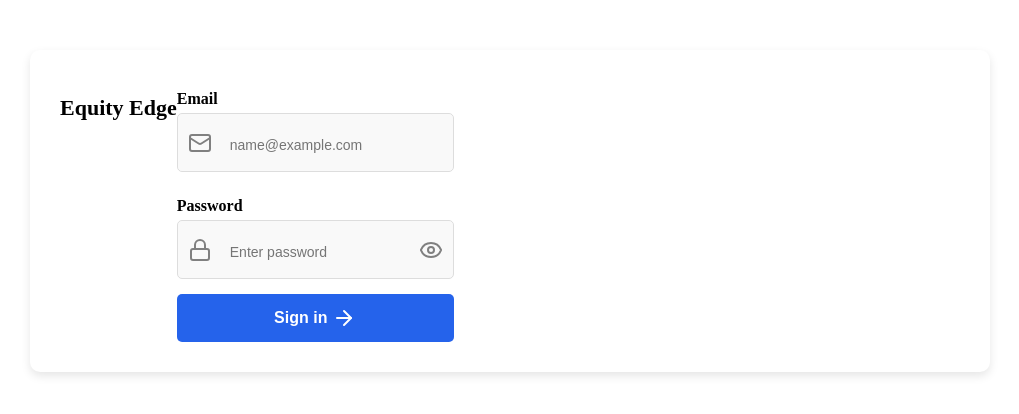
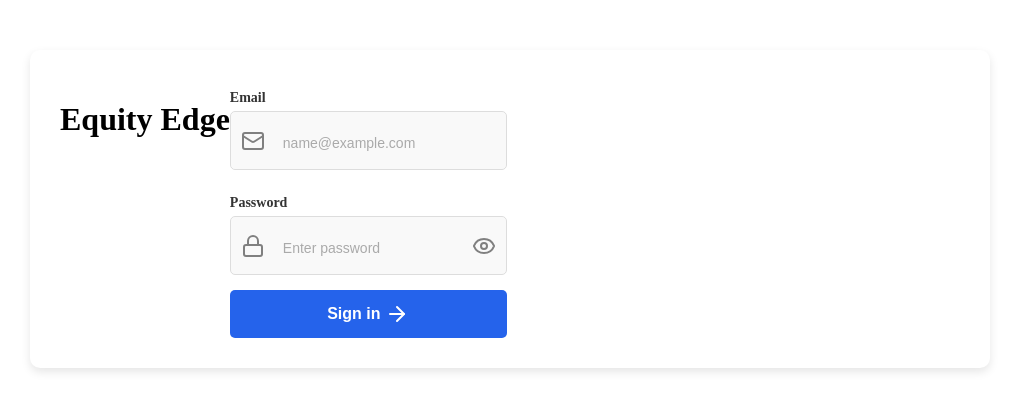
Before and after one commit to mohan1999-bce/EquityEdge-Technologies, a React (Vite) app: page / in a window 1280 px wide. Shown: the top 414 px of the page, without its empty margins (130-1149 px from the left). Built offline with nearby package versions, Linux system fonts and the light colour scheme.

Commit message:
merged navbar

```diff
--- a/package.json
+++ b/package.json
@@ -13,7 +13,7 @@
     "lucide-react": "^0.482.0",
     "react": "^19.0.0",
     "react-dom": "^19.0.0",
-    "react-router-dom": "^7.3.0",
+    "react-router-dom": "^7.4.0",
     "react-toastify": "^11.0.5"
   },
   "devDependencies": {
--- a/src/App.jsx
+++ b/src/App.jsx
@@ -3,6 +3,11 @@
 import Googin from './Componets/Login/sample';
 import TradeProLogin from './Componets/Login/Equity';
 import Navbar from './Componets/Login/Navbar';
+import About from './Componets/Login/About';
+import Market from './Componets/Login/Market';
+import Portfolio from './Componets/Login/Portfolio';
+import {BrowserRouter as Router,Routes,Route} from 'react-router-dom';
+
 
 //import './App.css'npm install vite --save-dev
 //
@@ -12,13 +17,28 @@
    isLoggedIn:false
 
   });
+  const handLeLogout =()=>{
+    setUser((prevState)=>({
 
+      ...prevState,
+      isLoggedIn:false
+    }));
+  }
 
 
   return (
       <>
-      {user.isLoggedIn && <Navbar/>}
-      {!user.isLoggedIn && < Googin setUserInParentComponent ={setUser}/>}
+      <Router>
+       {user.isLoggedIn && <Navbar handLeLogout={handLeLogout} />}
+       <Routes>
+         <Route path="/About" element={user.isLoggedIn ? <About /> : <Googin setUserInParentComponent={setUser} />} />
+         <Route path="/" element={user.isLoggedIn ? <Portfolio /> : <Googin setUserInParentComponent={setUser} />} />
+         <Route path="/Market" element={user.isLoggedIn ? <Market /> : <Googin setUserInParentComponent={setUser} />} />
+         <Route path="/Portfolio" element={user.isLoggedIn ? <Portfolio /> : <Googin setUserInParentComponent={setUser} />} />
+       </Routes>
+     </Router>
+
+
      </>
 
 
--- /dev/null
+++ b/src/Componets/Login/About.jsx
@@ -0,0 +1,9 @@
+const About = () => {
+    return (
+        <>
+            <p>Hello</p>
+        </>
+    );
+};
+
+export default About;
--- /dev/null
+++ b/src/Componets/Login/Market.jsx
@@ -0,0 +1,12 @@
+const Market = ()=>{
+    return (
+    <>
+
+     <p>Market
+      </p>
+
+    </>);
+
+
+};
+export default Market;
--- a/src/Componets/Login/Navbar.jsx
+++ b/src/Componets/Login/Navbar.jsx
@@ -1,29 +1,37 @@
 import React from "react";
 import "../styles/Navbar.css"; // Import CSS file
 
-const Navbar = () => {
+import {Link} from "react-router-dom";
+
+const Navbar = ({handLeLogout}) => {
+
     return (
+
+
         <nav className="navbar">
             {/* Logo Section */}
             <div className="logo">
                 <span className="chart-icon">📊</span>
-                <span className="brand-name">TradePro</span>
+
+                <span className="brand-name">Equity Edge</span>
+
             </div>
 
             {/* Navigation Links */}
             <div className="nav-links">
-                <a href="/">Features</a>
-                <a href="/">Pricing</a>
-                <a href="/">Login Templates</a>
-                <a href="/">Contact</a>
+
+                <Link to="/About">About</Link>
+                <Link to="/Portfolio">Portfolio</Link>
+                <Link to="/Market">Market</Link>
+
+            </div>
+            <div className='navbar-right'>
+                <button onClick={()=>handLeLogout()} classname="navbar-button">Logout</button>
+
             </div>
 
-            {/* API Docs Button */}
-            <div className="api-docs">
-                <a href="/" className="api-button">
-                    API Docs ↗
-                </a>
-            </div>
+
+
         </nav>
     );
 };
--- /dev/null
+++ b/src/Componets/Login/Portfolio.jsx
@@ -0,0 +1,9 @@
+const Portfolio = ()=>{
+    return (<>
+    <p>portfolio</p>
+
+    </>);
+
+
+};
+export default Portfolio;
--- a/src/Componets/Login/sample.jsx
+++ b/src/Componets/Login/sample.jsx
@@ -25,7 +25,9 @@
 
 
         else {
-            toast.error('Login failed! Please make sure your username and password are correct then retry.', {
+
+
+            toast.error('Login failed!', {
                         autoClose: false,
                     });
 
--- a/src/Componets/styles/login1.css
+++ b/src/Componets/styles/login1.css
@@ -1,33 +1,31 @@
+/* Center the login form on the page */
 .login-container {
     max-width: 400px;
     margin: 50px auto;
     text-align: center;
-    background: #fff;
+    background: #ffffff;
     padding: 30px;
-    border-radius: 8px;
-    box-shadow: 0 4px 10px rgba(0, 0, 0, 0.1);
+    border-radius: 10px;
+    box-shadow: 0 4px 12px rgba(0, 0, 0, 0.1);
 }
 
-/* Title */
-h1 {
-    font-size: 22px;
+/* Company Title */
+.company-title {
+    font-size: 24px;
     font-weight: bold;
-    margin-bottom: 10px;
+    text-align: left;
+    margin-bottom: 15px;
+    color: #1a1a2e;
 }
 
-/* Subheading */
-p {
-    font-size: 14px;
-    color: gray;
-    margin-bottom: 20px;
-}
-
-/* Label styles */
+/* Labels */
 label {
     display: block;
     text-align: left;
     font-weight: 600;
+    font-size: 14px;
     margin-bottom: 5px;
+    color: #333;
 }
 
 /* Input field container */
@@ -35,10 +33,15 @@
     display: flex;
     align-items: center;
     border: 1px solid #ddd;
-    border-radius: 5px;
-    padding: 8px;
+    border-radius: 6px;
+    padding: 10px;
     margin-bottom: 15px;
     background: #f9f9f9;
+    transition: all 0.3s ease-in-out;
+}
+
+.input-box:hover {
+    border-color: #2563eb;
 }
 
 /* Input field */
@@ -47,19 +50,26 @@
     outline: none;
     flex: 1;
     background: transparent;
-    padding: 8px;
+    padding: 10px;
     font-size: 14px;
+    color: #333;
 }
 
-/* Icon styles */
+.input-box input::placeholder {
+    color: #aaa;
+}
+
+/* Icons */
 .icon {
     margin-right: 10px;
     color: gray;
+    font-size: 16px;
 }
 
 .icon-right {
     cursor: pointer;
     color: gray;
+    font-size: 16px;
 }
 
 /* Sign-in Button */
@@ -71,18 +81,10 @@
     font-size: 16px;
     font-weight: bold;
     border: none;
-    border-radius: 5px;
+    border-radius: 6px;
     cursor: pointer;
     display: flex;
     align-items: center;
     justify-content: center;
+    transition: background 0.3s ease-in-out;
 }
-
-.login-button:hover {
-    background-color: #1e4bbf;
-}
-
-/* Right Arrow Icon */
-.arrow-icon {
-    margin-left: 5px;
-}
```
Also changed, not shown: src/Componets/styles/login.css (indentation only), 1 other file (tests, documents, lock files or other folders).
